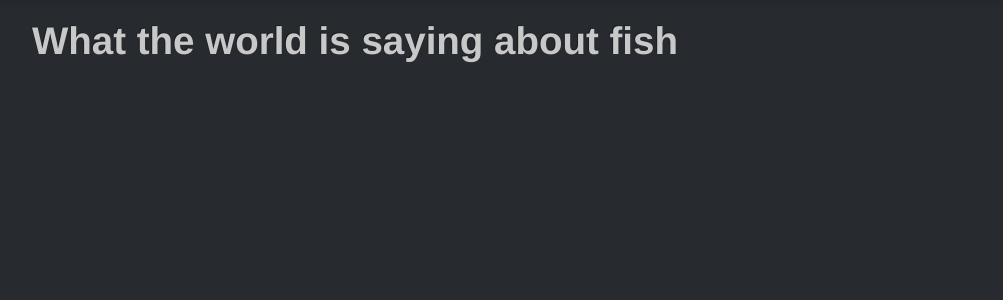
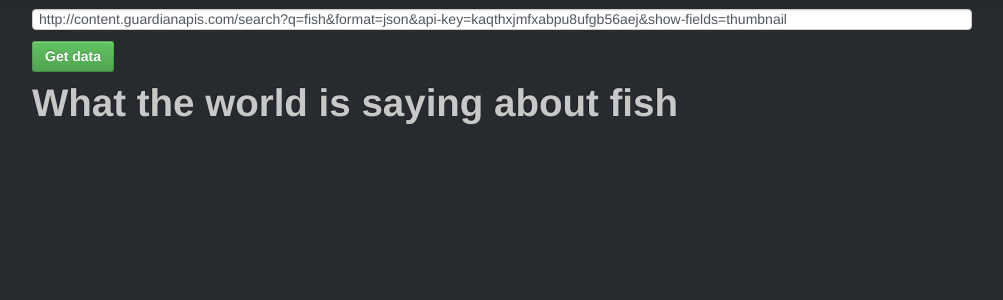
Before and after one commit to 3ev/sandbox, a PHP site: page / in a window 1280 px wide. Shown: the part 41-341 px from the top of the page, without its empty margins (138-1141 px from the left). Run offline with PHP 8.4, Linux system fonts and the light colour scheme; some libraries are stand-ins or nearby versions.

Commit message:
Added field in order to change the url and button to get the content

```diff
--- a/css/custom.css
+++ b/css/custom.css
@@ -1,3 +1,11 @@
 .container.main {
     margin-top: 50px;
 }
+
+#blog-container {
+    margin-top: 25px;
+}
+
+input#source_url {
+    width: 100%;
+}
--- a/index.php
+++ b/index.php
@@ -17,6 +17,12 @@
           </div>
         </div>
         <div class="container main">
+            <div class="row" >
+                <div class="span12">
+                    <input type="text"  size="50" value="http://content.guardianapis.com/search?q=fish&format=json&api-key=kaqthxjmfxabpu8ufgb56aej&show-fields=thumbnail" id="source_url"/>
+                    <button id="get_blogs" class="btn btn-success" >Get data</button>
+                </div>
+                </div>
             <div class="row">
                 <div class="span12">
                     <fieldset>
@@ -27,7 +33,6 @@
                         <div class="control-group">
 
                         </div>
-                        </div>
                     </fieldset>
                 </div>
             </div>
--- a/js/custom.js
+++ b/js/custom.js
@@ -3,7 +3,11 @@ var TEMPALTE = "<div><h2>[TITLE]</h2><p><img src='[IMG]' alt='Topic image'/></p>
 
 
 $(document).ready( function () {
-    displayBlogs();
+//    displayBlogs();
+
+    $('#get_blogs').click(function () {
+        displayBlogs($('#source_url').val());
+    });
 });
 
 
@@ -18,11 +22,15 @@ function p(o) {
 function populateBlogs () {
 }
 
-function displayBlogs() {
+function displayBlogs(url) {
     var objBlogs = {};
+    if(!url) {
+        url = this.URL
+    }
+
     $.ajax({
         type: 'GET',
-        url: this.URL,
+        url: url,
         dataType: 'jsonp',
         success: function(data) {
             if(data.response) {
```
